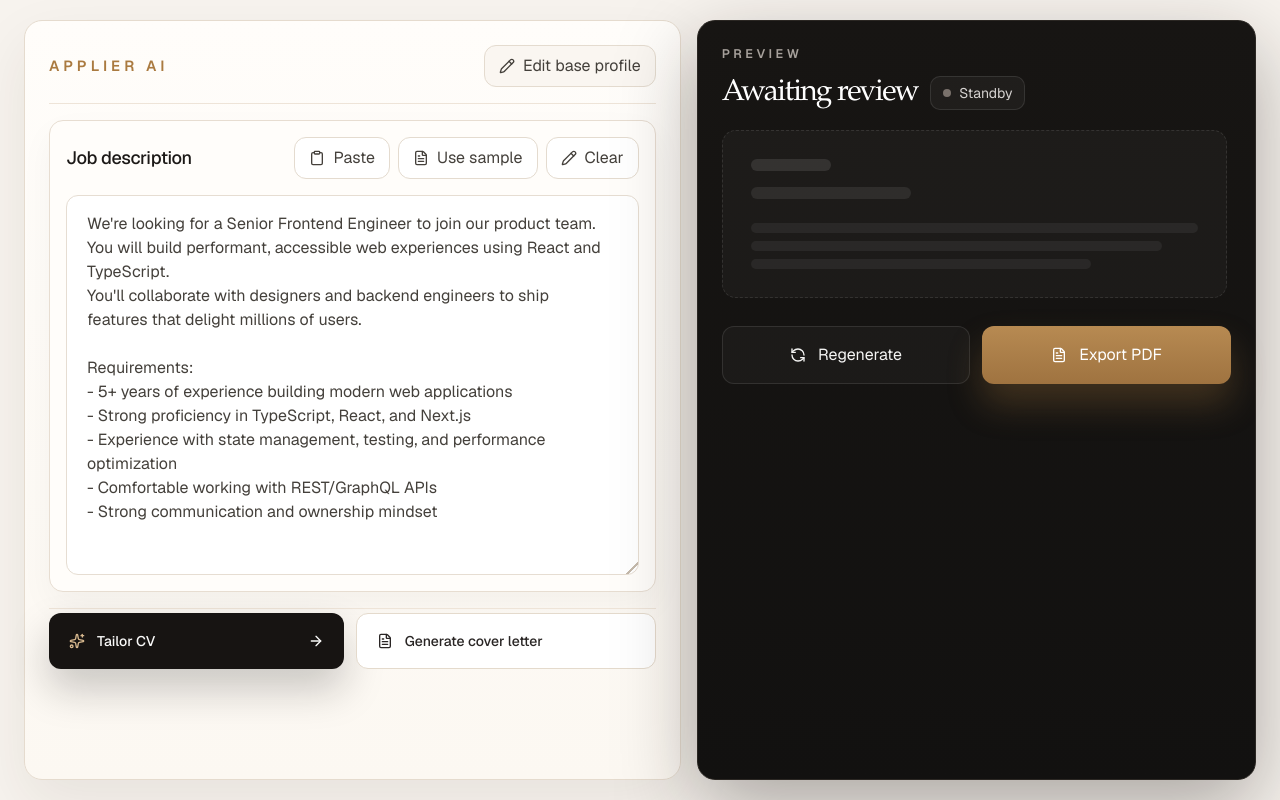
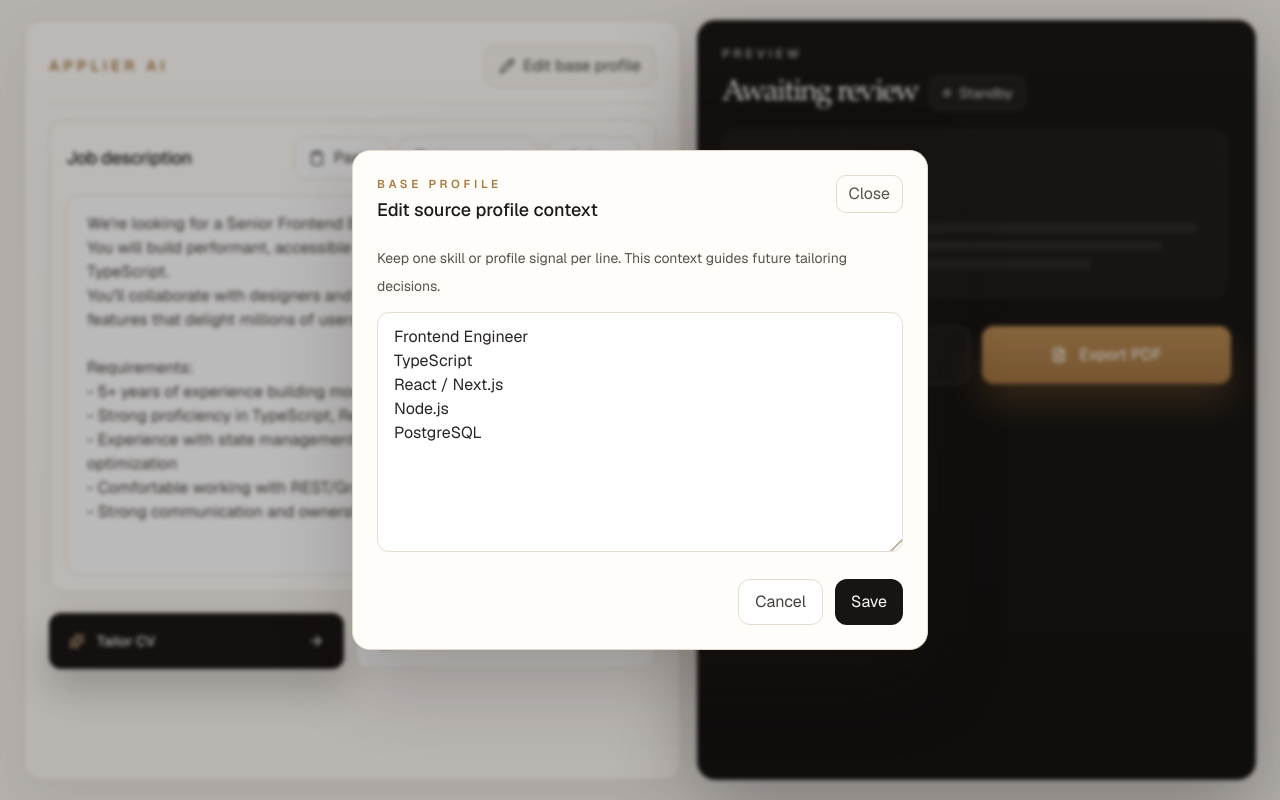
Before and after one commit to asimalizada/applier-ai, a Next.js app: page / in a window 1280 px wide. Both pictures are taken after a click on the button "Edit base profile". Built offline with nearby package versions, Linux system fonts and the light colour scheme.

Commit message:
feat: add base profile edit modal

```diff
--- a/app/page.tsx
+++ b/app/page.tsx
@@ -117,6 +117,16 @@ export default function Home() {
   const [experienceText, setExperienceText] = useState(
     experienceItems.join("\n"),
   );
+  const [isProfileOpen, setIsProfileOpen] = useState(false);
+  const [profileText, setProfileText] = useState(
+    [
+      "Frontend Engineer",
+      "TypeScript",
+      "React / Next.js",
+      "Node.js",
+      "PostgreSQL",
+    ].join("\n"),
+  );
 
   const previewReady = hasPreview;
 
@@ -146,6 +156,7 @@ export default function Home() {
 
                 <button
                   type="button"
+                  onClick={() => setIsProfileOpen(true)}
                   className="inline-flex items-center gap-2 self-start rounded-[12px] border border-[#e4dbcf] bg-[#faf6f1] px-3.5 py-2 text-sm font-medium text-stone-700 transition hover:border-[#d6c9b8] hover:bg-white"
                 >
                   <Pencil className="h-4 w-4" />
@@ -357,6 +368,61 @@ export default function Home() {
           </aside>
         </div>
       </div>
+
+      {isProfileOpen ? (
+        <div className="fixed inset-0 z-50 flex items-center justify-center bg-stone-950/28 px-4 py-6 backdrop-blur-[2px]">
+          <div className="w-full max-w-xl rounded-[18px] border border-[#e3d8ca] bg-[#fffdfa] p-5 shadow-[0_30px_80px_rgba(32,24,17,0.22)] sm:p-6">
+            <div className="flex items-start justify-between gap-4">
+              <div className="space-y-1">
+                <p className="text-[0.72rem] font-semibold uppercase tracking-[0.32em] text-[#aa7a40]">
+                  Base Profile
+                </p>
+                <h3 className="text-lg font-medium text-stone-900">
+                  Edit source profile context
+                </h3>
+              </div>
+
+              <button
+                type="button"
+                onClick={() => setIsProfileOpen(false)}
+                className="rounded-[10px] border border-[#e4dbcf] px-3 py-1.5 text-sm text-stone-600 transition hover:bg-[#faf6f1]"
+              >
+                Close
+              </button>
+            </div>
+
+            <div className="mt-5 space-y-3">
+              <p className="text-sm leading-7 text-stone-600">
+                Keep one skill or profile signal per line. This context guides
+                future tailoring decisions.
+              </p>
+
+              <textarea
+                value={profileText}
+                onChange={(event) => setProfileText(event.target.value)}
+                className="app-scrollbar min-h-[240px] w-full resize-y rounded-[12px] border border-[#e6ddd2] bg-white px-4 py-3 text-[0.95rem] leading-7 text-stone-800 outline-none transition focus:border-[#cdb79c] focus:ring-4 focus:ring-[#b08145]/10"
+              />
+            </div>
+
+            <div className="mt-5 flex justify-end gap-3">
+              <button
+                type="button"
+                onClick={() => setIsProfileOpen(false)}
+                className="rounded-[12px] border border-[#e4dbcf] bg-white px-4 py-2.5 text-sm font-medium text-stone-700 transition hover:bg-[#faf6f1]"
+              >
+                Cancel
+              </button>
+              <button
+                type="button"
+                onClick={() => setIsProfileOpen(false)}
+                className="rounded-[12px] bg-[#171412] px-4 py-2.5 text-sm font-medium text-stone-50 transition hover:bg-[#211d1a]"
+              >
+                Save
+              </button>
+            </div>
+          </div>
+        </div>
+      ) : null}
     </main>
   );
 }
```
